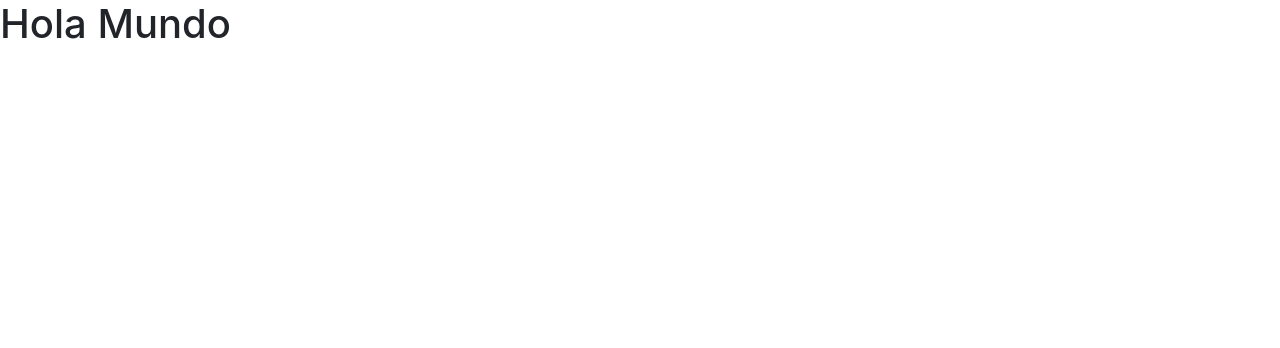
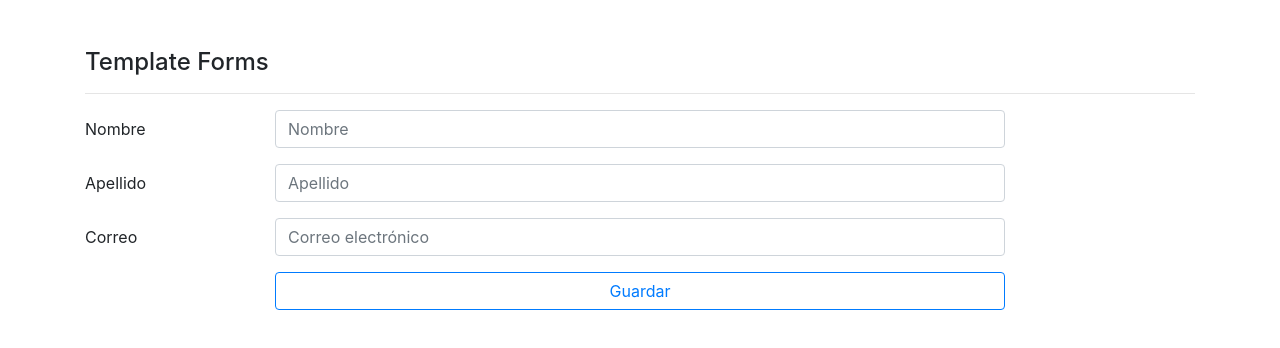
Before and after one commit to japc78/udemy-angular-cero-a-experto-09-form, an Angular app: page /template in a window 1280 px wide. Before the commit this address led to /. Shown: the top 348 px of the page. Built offline with nearby package versions, Linux system fonts and the light colour scheme.

Commit message:
Add layout and routes

```diff
--- a/src/app/app-routing.module.ts
+++ b/src/app/app-routing.module.ts
@@ -1,7 +1,12 @@
 import { NgModule } from '@angular/core';
 import { Routes, RouterModule } from '@angular/router';
+import { TemplateComponent } from './pages/template/template.component';
 
-const routes: Routes = [];
+const routes: Routes = [
+  { path: 'template', component: TemplateComponent},
+  { path: 'reactive', component: TemplateComponent},
+  { path: '**', pathMatch: 'full', redirectTo: 'template'}
+];
 
 @NgModule({
   imports: [RouterModule.forRoot(routes)],
--- a/src/app/app.component.html
+++ b/src/app/app.component.html
@@ -1 +1,3 @@
-<h1>Hola Mundo</h1>
+<div class="container mt-5">
+  <router-outlet></router-outlet>
+</div>
--- /dev/null
+++ b/src/app/pages/reactive/reactive.component.html
@@ -0,0 +1,50 @@
+<h4>Reactive Forms</h4>
+<hr>
+<form autocomplete="off">
+
+  <div>
+
+    <div class="form-group row">
+      <label class="col-2 col-form-label">Nombre</label>
+      <div class="col-8">
+
+        <input class="form-control"
+               type="text"
+               placeholder="Nombre">
+      </div>
+    </div>
+
+    <div class="form-group row">
+      <label class="col-2 col-form-label">Apellido</label>
+      <div class="col-8">
+
+        <input class="form-control"
+               type="text"
+               placeholder="Apellido">
+      </div>
+    </div>
+
+  </div>
+
+  <div class="form-group row">
+    <label class="col-2 col-form-label">Correo</label>
+    <div class="col-8">
+
+      <input class="form-control"
+             type="email"
+             placeholder="Correo electrónico">
+    </div>
+  </div>
+
+
+
+  <div class="form-group row">
+    <label class="col-2 col-form-label">&nbsp;</label>
+    <div class="input-group col-md-8">
+      <button type="submit" class="btn btn-outline-primary btn-block">
+        Guardar
+      </button>
+    </div>
+  </div>
+
+</form>
--- /dev/null
+++ b/src/app/pages/reactive/reactive.component.ts
@@ -0,0 +1,15 @@
+import { Component, OnInit } from '@angular/core';
+
+@Component({
+  selector: 'app-reactive',
+  templateUrl: './reactive.component.html',
+  styleUrls: ['./reactive.component.css']
+})
+export class ReactiveComponent implements OnInit {
+
+  constructor() { }
+
+  ngOnInit(): void {
+  }
+
+}
--- /dev/null
+++ b/src/app/pages/template/template.component.html
@@ -0,0 +1,50 @@
+<h4>Template Forms</h4>
+<hr>
+<form autocomplete="off">
+
+  <div>
+
+    <div class="form-group row">
+      <label class="col-2 col-form-label">Nombre</label>
+      <div class="col-8">
+
+        <input class="form-control"
+               type="text"
+               placeholder="Nombre">
+      </div>
+    </div>
+
+    <div class="form-group row">
+      <label class="col-2 col-form-label">Apellido</label>
+      <div class="col-8">
+
+        <input class="form-control"
+               type="text"
+               placeholder="Apellido">
+      </div>
+    </div>
+
+  </div>
+
+  <div class="form-group row">
+    <label class="col-2 col-form-label">Correo</label>
+    <div class="col-8">
+
+      <input class="form-control"
+             type="email"
+             placeholder="Correo electrónico">
+    </div>
+  </div>
+
+
+
+  <div class="form-group row">
+    <label class="col-2 col-form-label">&nbsp;</label>
+    <div class="input-group col-md-8">
+      <button type="submit" class="btn btn-outline-primary btn-block">
+        Guardar
+      </button>
+    </div>
+  </div>
+
+</form>
--- /dev/null
+++ b/src/app/pages/template/template.component.ts
@@ -0,0 +1,15 @@
+import { Component, OnInit } from '@angular/core';
+
+@Component({
+  selector: 'app-template',
+  templateUrl: './template.component.html',
+  styleUrls: ['./template.component.css']
+})
+export class TemplateComponent implements OnInit {
+
+  constructor() { }
+
+  ngOnInit(): void {
+  }
+
+}
```
Also changed, not shown: src/app/app.module.ts (+8 -2 lines), src/app/pages/reactive/reactive.component.css (added), src/app/pages/template/template.component.css (added).
